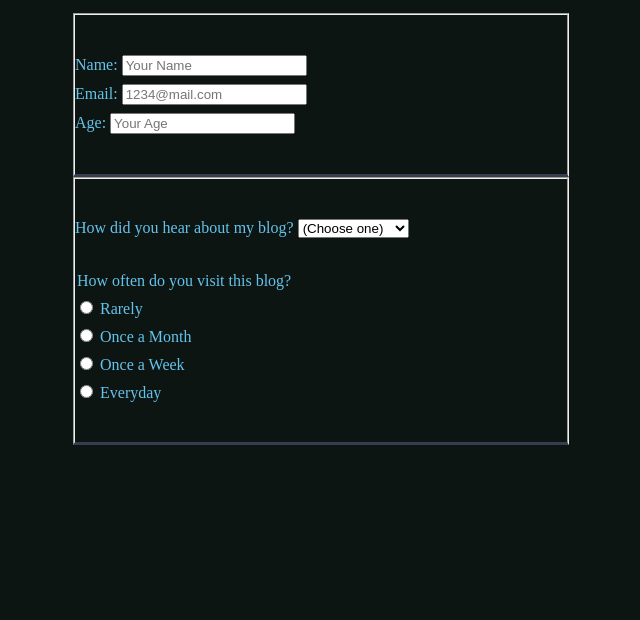
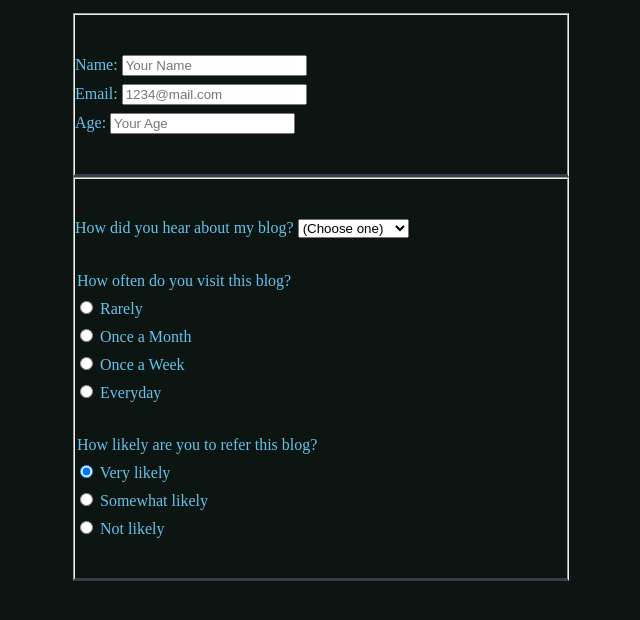
Before and after one commit to ReAnimatedMando/Survey-Form, a plain HTML site: page index.html in a window 1280 px wide. Shown: the part 126-746 px from the top of the page, without its empty margins (336-976 px from the left). Drawn offline with Linux system fonts and the light colour scheme.

Commit message:
second fieldset
added recommend section

```diff
--- a/index.html
+++ b/index.html
@@ -41,6 +41,13 @@
             <label for="1xweek"><input type="radio" id="1xweek" name="visits" /> Once a Week</label>
             <label for="everyday"><input type="radio" id="everyday" name="visits" /> Everyday</label>
           </label>
+          </br>
+          <label>
+            <legend>How likely are you to refer this blog?</legend>
+            <label for="very"><input type="radio" id="very" name="recommend" checked/> Very likely</label>
+            <label for="somewhat"><input type="radio" id="somewhat" name="recommend"/> Somewhat likely</label>
+            <label for="not"><input type="radio" id="not" name="recommend"/> Not likely</label>
+          </label>
         </fieldset>
       </form>
 </body>
```
